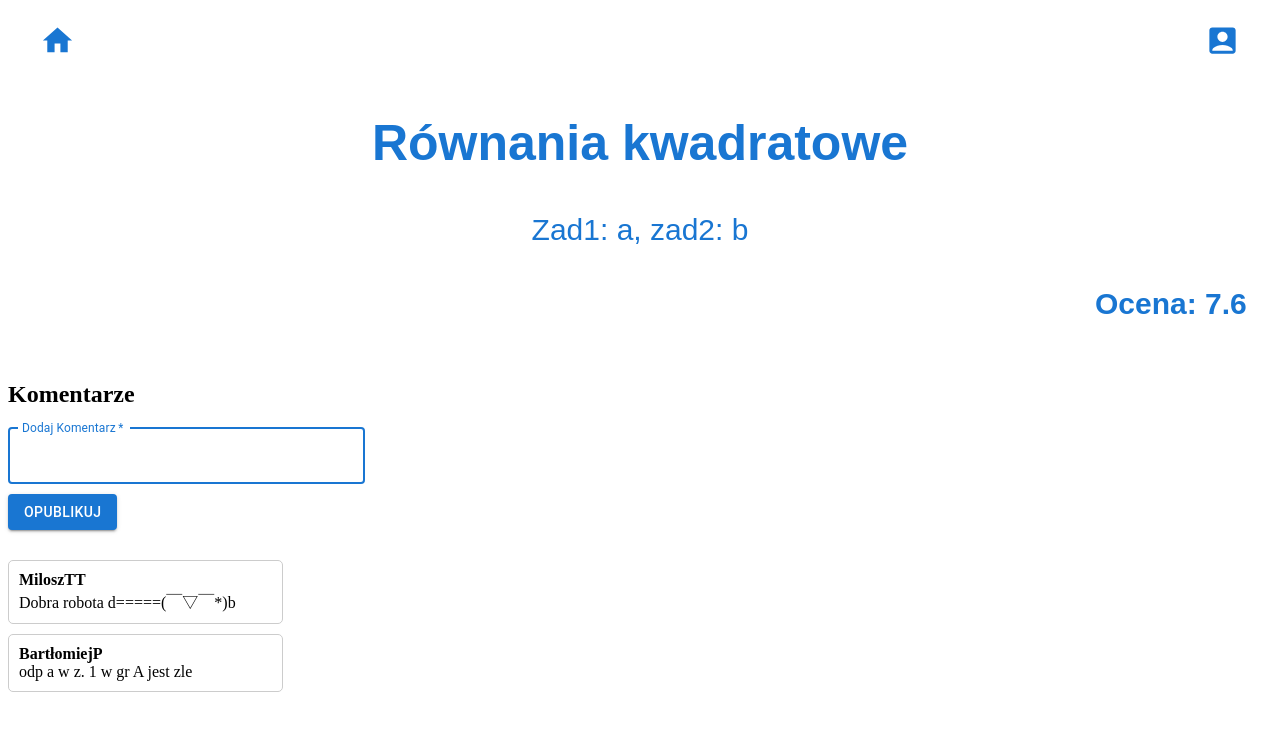
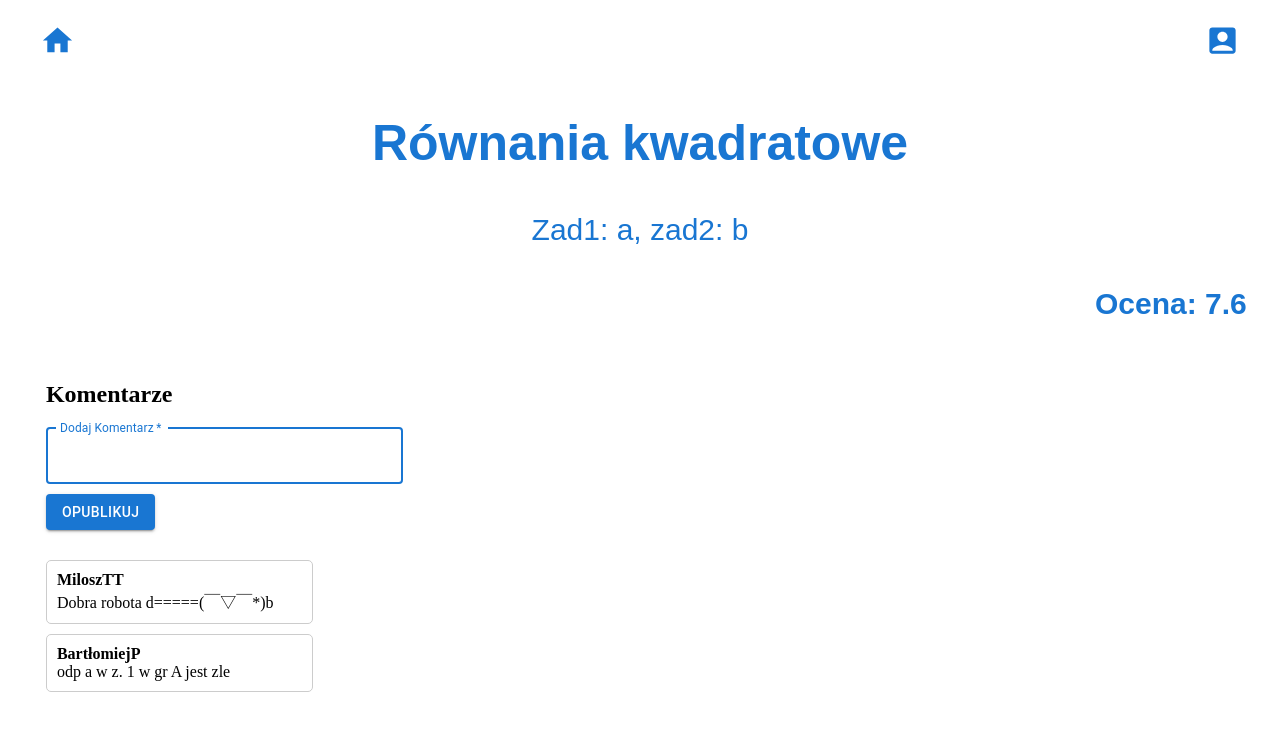
Before and after one commit to Jumpersky77/Praktyki, a React (Create React App) app in the folder AppPraktyki-main/: page /pages/answers/1 in a window 1280 px wide. Shown: the top 730 px of the page. Built offline with nearby package versions, Linux system fonts and the light colour scheme.

Commit message:
margin comments in details

```diff
--- a/AppPraktyki-main/src/pages/Details.tsx
+++ b/AppPraktyki-main/src/pages/Details.tsx
@@ -63,14 +63,14 @@ const Details = () => {
       <div className="subtitle">{_details[answerID].text}</div>
 
       <h4 className="grade">Ocena: {_details[answerID].rating}</h4>
-      <h2 >Komentarze</h2>
-      <div>
-        <AddComment></AddComment>
-      </div>
 
-      <div>
-        {_comments.map((com, index) => commentblock(index, answerID))}
-      </div>
+        <h2 className="CommentComponent">Komentarze</h2>
+        <div className="CommentComponent">
+          <AddComment></AddComment>
+        </div>
+        <div className="CommentComponent">
+          {_comments.map((com, index) => commentblock(index, answerID))}
+        </div>
     </>
   );
 };
--- a/AppPraktyki-main/src/style/styleR.css
+++ b/AppPraktyki-main/src/style/styleR.css
@@ -138,3 +138,7 @@ margin-bottom: 10px;
   margin-right: 2%;
   font-size: 30px;
 }
+
+.CommentComponent{
+  margin-left: 3%;
+}
```
